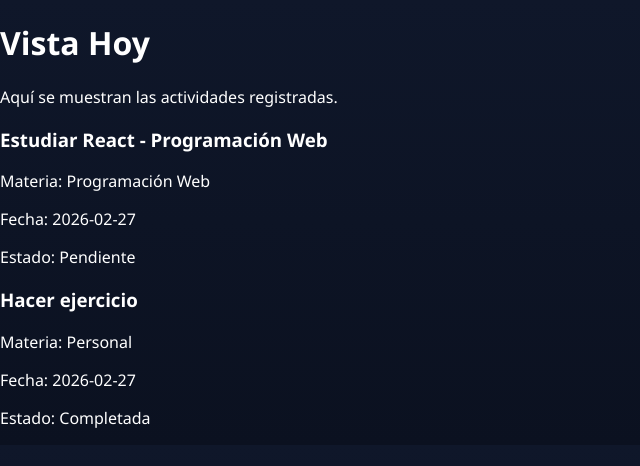
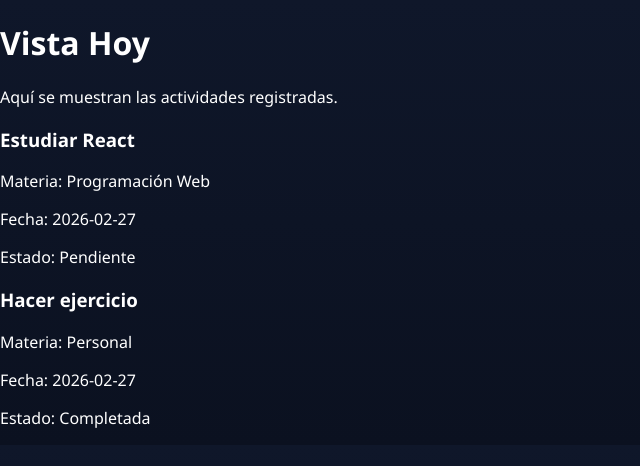
Before and after one commit to mariaescalona-blip/miniproyecto1, a React (Vite) app in the folder Frontend/: page / in a window 1280 px wide. Shown: the top 466 px of the page, without its empty margins (0-640 px from the left). Built offline with nearby package versions, Linux system fonts and the light colour scheme.

Commit message:
Update activities.js

```diff
--- a/Frontend/src/data/activities.js
+++ b/Frontend/src/data/activities.js
@@ -1,17 +1,26 @@
+/*
+Datos iniciales del sistema.
+
+Se utilizan cuando el usuario
+abre la aplicación por primera vez.
+*/
 
 export const seedActivities = [
+
   {
-    id: '1',
-    title: 'Estudiar React - Programación Web',
-    subject: 'Programación Web',
-    date: '2026-02-27',
-    status: 'Pendiente'
+    id: 1,
+    title: "Estudiar React",
+    subject: "Programación Web",
+    date: "2026-02-27",
+    status: "Pendiente"
   },
+
   {
-    id: '2',
-    title: 'Hacer ejercicio',
-    subject: 'Personal',
-    date: '2026-02-27',
-    status: 'Completada'
+    id: 2,
+    title: "Hacer ejercicio",
+    subject: "Personal",
+    date: "2026-02-27",
+    status: "Completada"
   }
-]
+
+];
```
